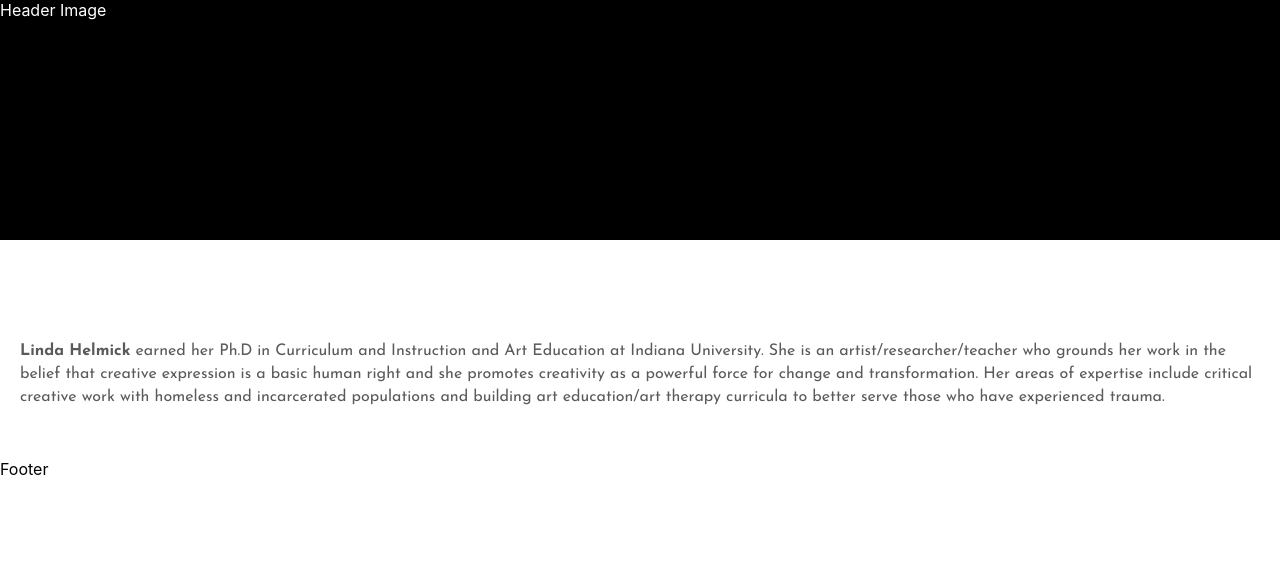
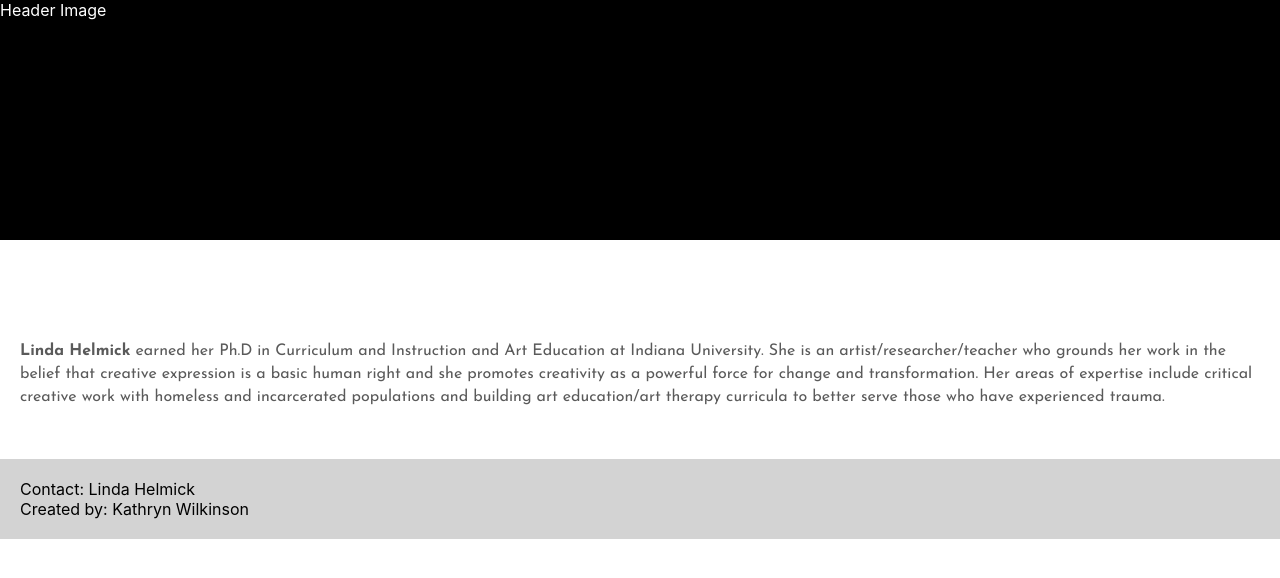
Before and after one commit to kathrynwilkinson/Homepage-Gallery, a React (Create React App) app: page / in a window 1280 px wide. Shown: the top 578 px of the page. Built offline with nearby package versions, Linux system fonts and the light colour scheme.

Commit message:
Add+Render Contact + Creator components to Footer

```diff
--- /dev/null
+++ b/src/components/Contact/index.js
@@ -0,0 +1,10 @@
+import React from 'react';
+import './index.css';
+
+export default function Contact () {
+    return (
+        <div>
+            <div>Contact: Linda Helmick</div>
+        </div>
+    );
+}
--- /dev/null
+++ b/src/components/Creator/index.js
@@ -0,0 +1,11 @@
+import React from 'react';
+import './index.css';
+
+export default function Creator () {
+    return (
+        <div>
+            <div className='creator'>Created by: Kathryn Wilkinson</div>
+        </div>
+
+    );
+}
--- /dev/null
+++ b/src/components/Footer/index.css
@@ -0,0 +1,4 @@
+.footer {
+    padding: 20px;
+    background-color: lightgray;
+}
--- a/src/components/Footer/index.js
+++ b/src/components/Footer/index.js
@@ -1,9 +1,15 @@
 import React from 'react';
+import './index.css';
+import Contact from '../Contact';
+import Creator from '../Creator';
 
 export default function Footer () {
     return (
         <div>
-            <div className='footer'>Footer</div>
+            <div className='footer'>
+                <Contact />
+                <Creator />
+            </div>
         </div>
     );
 }
```
Also changed, not shown: src/components/Contact/index.css (added), src/components/Creator/index.css (added).
